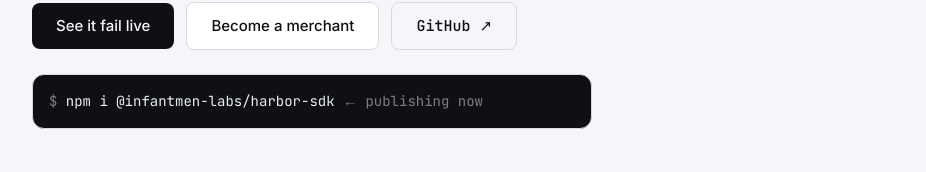
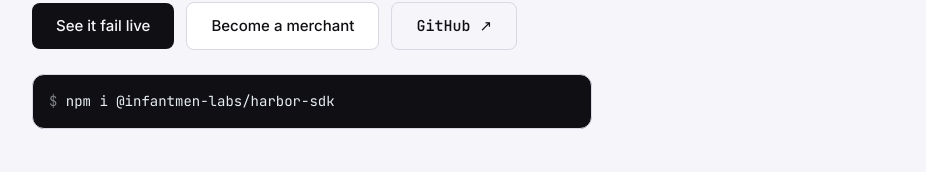
Before and after one commit to infantmen-labs/harbor, a Next.js app in the folder web/: page / in a window 1280 px wide. Shown: the part 628-800 px from the top of the page, without its empty margins (0-926 px from the left). Built offline with nearby package versions, Linux system fonts and the light colour scheme; no server answers; what @solana/wallet-adapter-react, @solana/wallet-adapter-react-ui would draw is missing.

Commit message:
chore: drop publishing note, SDK live on npm

```diff
--- a/web/app/page.tsx
+++ b/web/app/page.tsx
@@ -68,7 +68,6 @@ export default function Landing() {
           <p className="font-mono text-[14px] text-ink-inverse">
             <span className="opacity-50">$ </span>
             {INSTALL_CMD}
-            <span className="opacity-50"> ← publishing now</span>
           </p>
         </div>
       </section>
```
